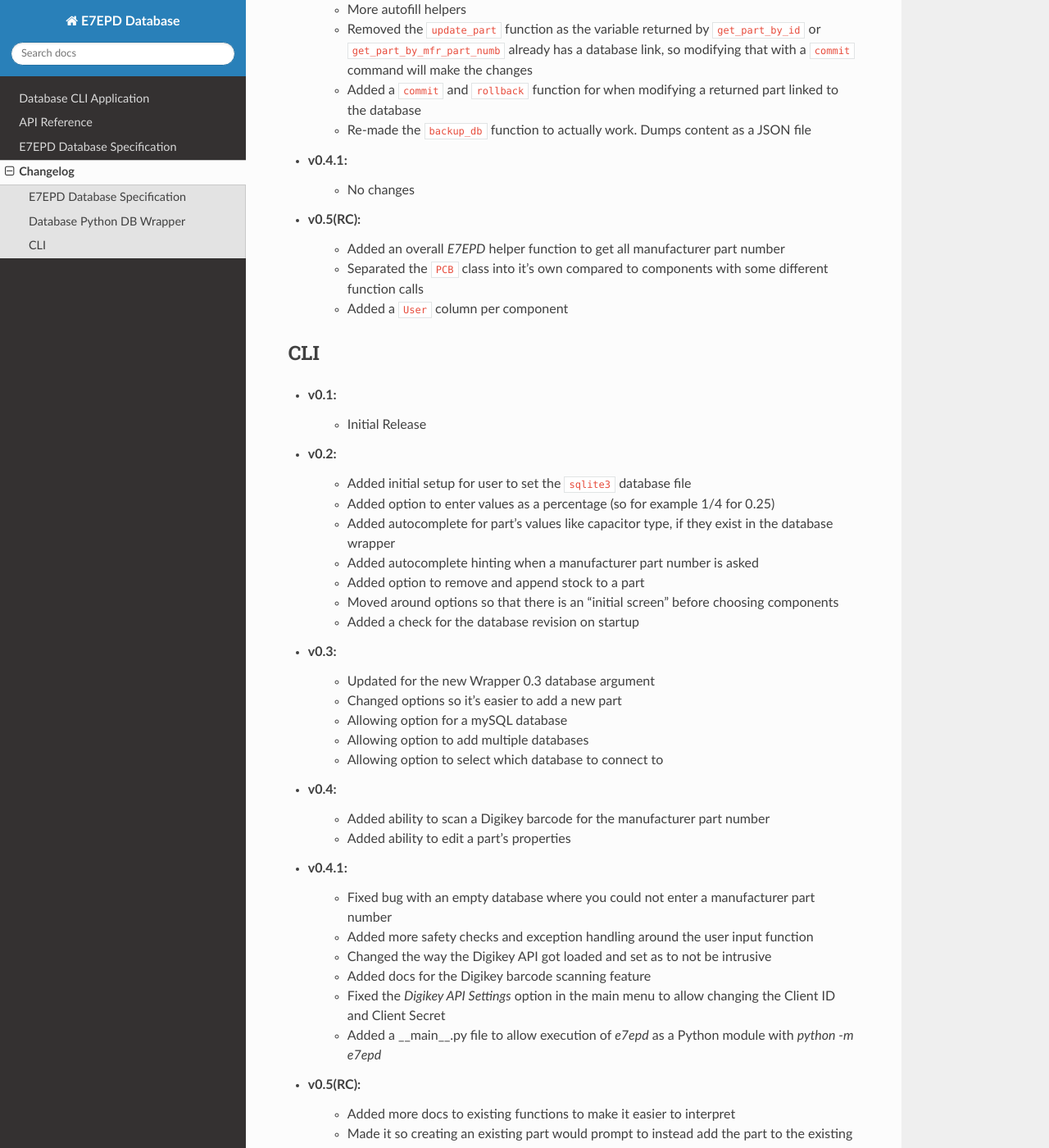
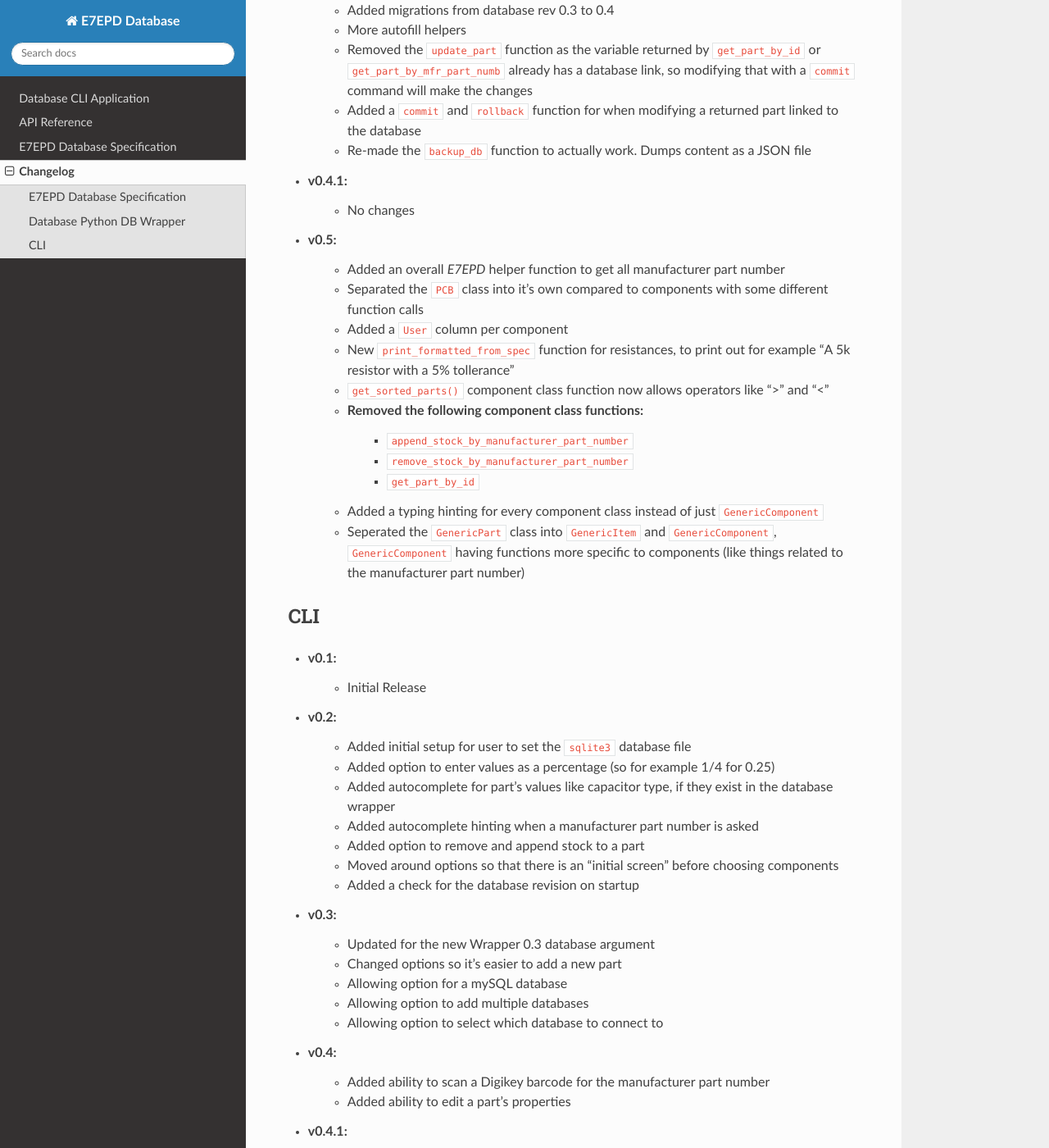
Before and after one commit to Electro707/ee-parts-database, a Sphinx documentation site: the page built from docs/changelog.rst, in a window 1280 px wide and 1400 px high, scrolled down 1979 px. Shown: the whole window at 82% size. Built offline with Sphinx 7.4.7 and the Read the Docs theme 2.0.0, drawn with Linux system fonts in a browser that asks for light colours; some of the changed text lies outside the part shown.

Commit message:
Rev 0.5 Release

```diff
--- a/docs/changelog.rst
+++ b/docs/changelog.rst
@@ -2,11 +2,11 @@
 ==========================================
 The database specification will be separately tracked from the Python DB wrapper and CLI tool
 
+.. role:: strike
+    :class: strike
+
 E7EPD Database Specification
 --------------------------------------------
-
-.. role:: strike
-    :class: strike
 
 * v0.05:
     * Initial Release
@@ -36,9 +36,10 @@
     * Added datasheet column for all components
     * Removal of ``project_name`` from the PCB table and replaced it ``board_name``
     * Added a ``parts`` JSON list for the PCB table, allowing parts to be cross-referenced per board
-* v0.5(RC):
+* v0.5:
     * Changed the SQL primary key for all components to ``mfr_part_numb``, and removed the ``id`` column
     * Added a ``user`` column for all components
+    * Removed ``sub_rev`` column from ``PCB`` table
 
 Database Python DB Wrapper
 --------------------------------------------
@@ -71,10 +72,19 @@
     * Re-made the ``backup_db`` function to actually work. Dumps content as a JSON file
 * v0.4.1:
     * No changes
-* v0.5(RC):
+* v0.5:
     * Added an overall `E7EPD` helper function to get all manufacturer part number
     * Separated the ``PCB`` class into it's own compared to components with some different function calls
     * Added a ``User`` column per component
+    * New ``print_formatted_from_spec`` function for resistances, to print out for example "A 5k resistor with a 5% tollerance"
+    * ``get_sorted_parts()`` component class function now allows operators like ">" and "<"
+    * Removed the following component class functions:
+        * ``append_stock_by_manufacturer_part_number``
+        * ``remove_stock_by_manufacturer_part_number``
+        * ``get_part_by_id``
+    * Added a typing hinting for every component class instead of just ``GenericComponent``
+    * Seperated the ``GenericPart`` class into ``GenericItem`` and ``GenericComponent``, ``GenericComponent`` having
+      functions more specific to components (like things related to the manufacturer part number)
 
 
 CLI
@@ -106,12 +116,14 @@
     * Added docs for the Digikey barcode scanning feature
     * Fixed the `Digikey API Settings` option in the main menu to allow changing the Client ID and Client Secret
     * Added a __main__.py file to allow execution of `e7epd` as a Python module with `python -m e7epd`
-* v0.5(RC):
+* v0.5:
     * Added more docs to existing functions to make it easier to interpret
     * Made it so creating an existing part would prompt to instead add the part to the existing stock
     * Added better messages about stock when adding or removing stock
     * Added PCBs as an option to add them
     * Added a menu to search the current inventory against a PCB to see if one can be built
+    * Allowing for usage of operators like ``>, >=, <, <=`` when filtering the database
+    * Added new ``Seach Parts`` menu option (which is the same as ``Individual Components View -> Print parts in DB``
 
 * TODOs:
     * Add option to import BOM file/CSV file
--- a/docs/database_spec.rst
+++ b/docs/database_spec.rst
@@ -1,6 +1,6 @@
 E7EPD Database Specification
 ================================================
-**Rev 0.4**
+**Rev 0.5**
 
 Specification Notes
 ---------------------------------
--- a/e7epd/__init__.py
+++ b/e7epd/__init__.py
@@ -4,4 +4,4 @@
 
 
 # Version of this backend
-__version__ = '0.5rc1'
+__version__ = '0.5'
```
